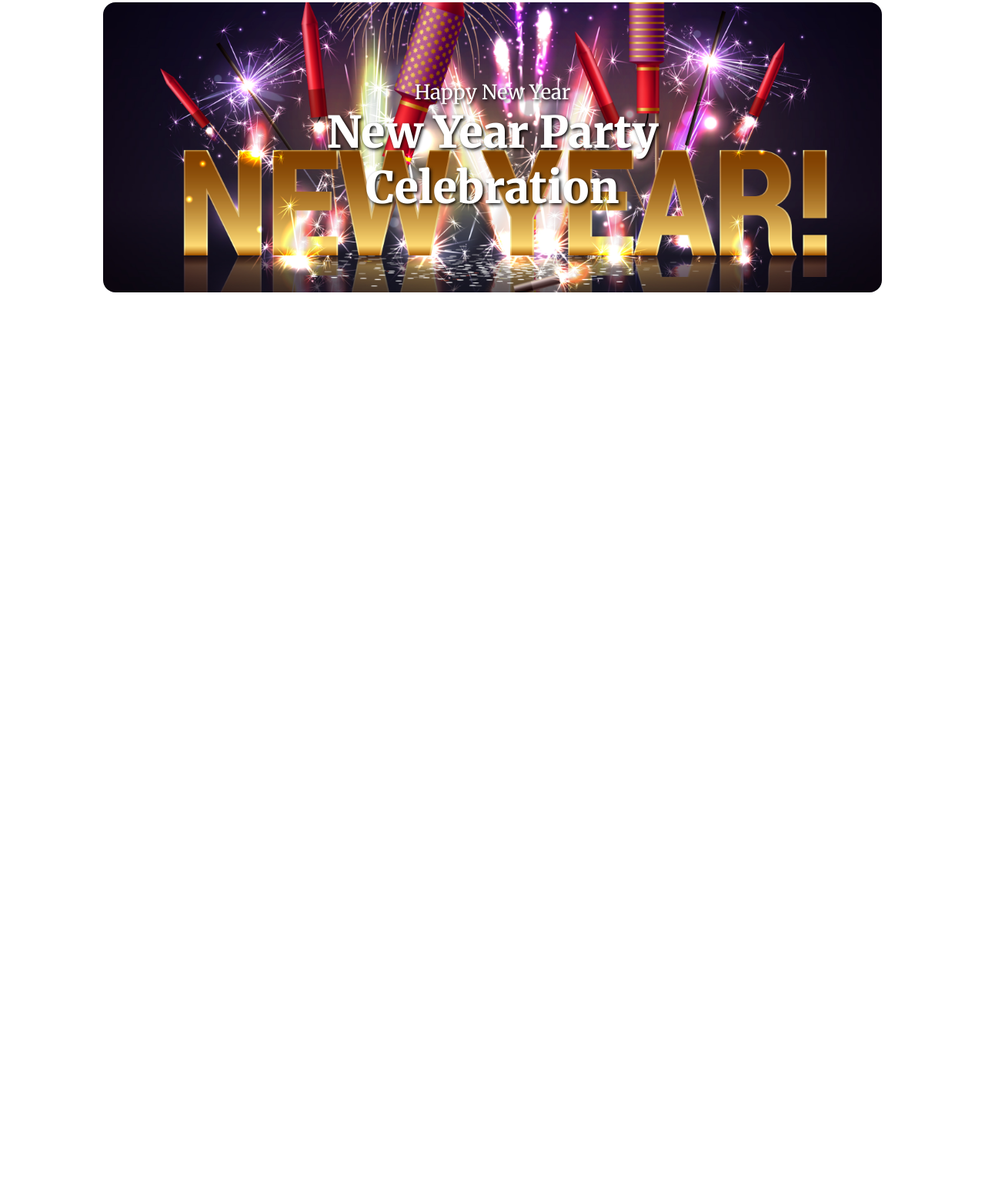
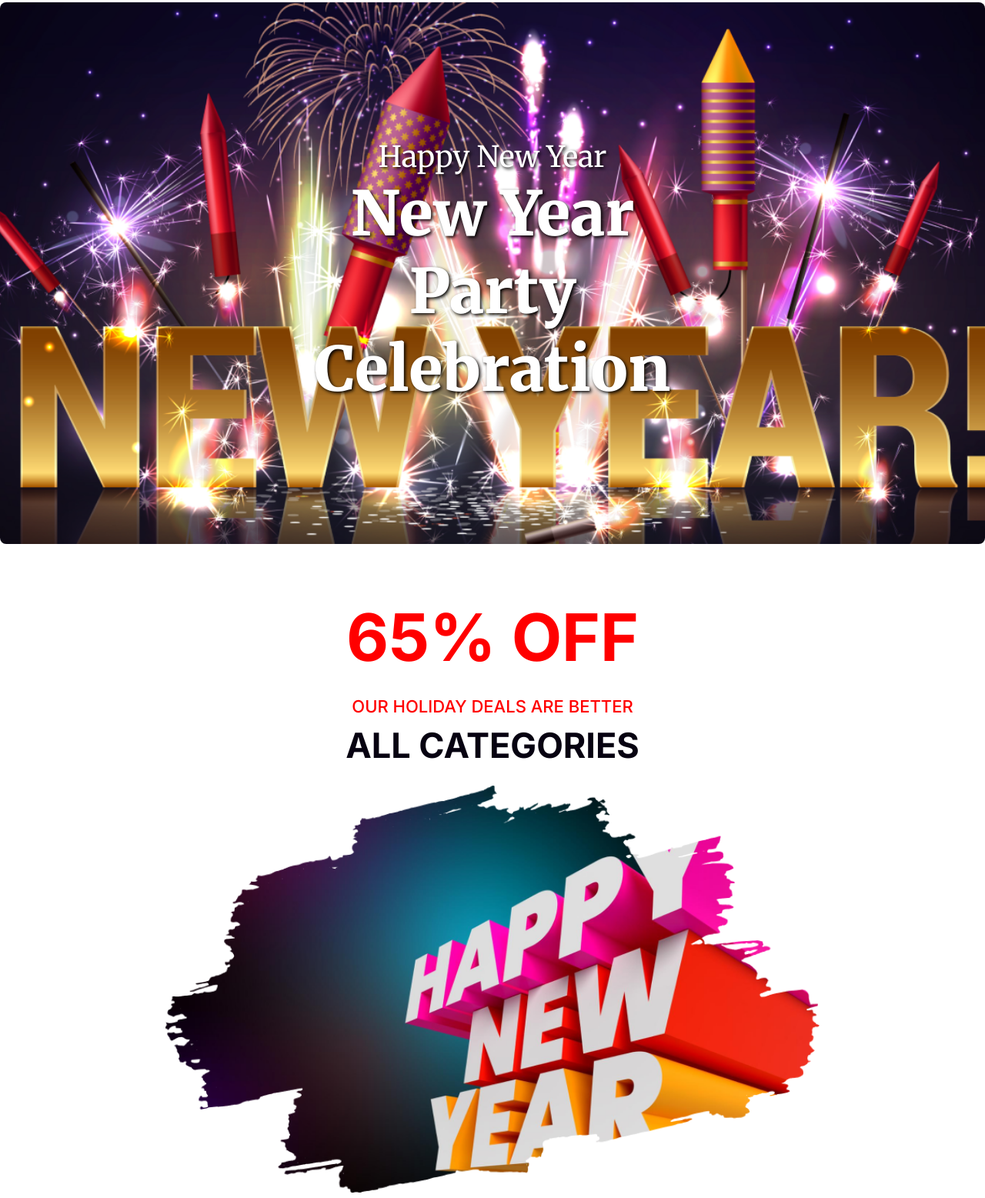
Before and after one commit to Ahsanul-Islam-083/Assignment-1, a plain HTML site: page index.html in a window 1280 px wide. Shown: the part 27-1584 px from the top of the page at 77% size. Before the commit the page ends 800 px from the top, so only its background shows below. Drawn offline with Linux system fonts and the light colour scheme.

Commit message:
changed some of the code and added discount section

```diff
--- a/index.html
+++ b/index.html
@@ -1,11 +1,13 @@
 <!DOCTYPE html>
 <html lang="en">
+
 <head>
     <meta charset="UTF-8">
     <meta name="viewport" content="width=device-width, initial-scale=1.0">
     <title>Document</title>
     <link rel="stylesheet" href="style.css">
 </head>
+
 <body>
     <header>
         <div class="container banner">
@@ -15,5 +17,18 @@
             </div>
         </div>
     </header>
+    <section id="discount">
+        <div class="discount-content">
+            <div class="discount-text">
+                <h2>65% OFF</h2>
+                <p>OUR HOLIDAY DEALS ARE BETTER</p>
+                <h3>ALL CATEGORIES</h3>
+            </div>
+            <div class="discount-img">
+                <img src="resources/New-Year-Photo.png" alt="">
+            </div>
+        </div>
+    </section>
 </body>
+
 </html>
--- a/style.css
+++ b/style.css
@@ -1,35 +1,80 @@
 @import url('https://fonts.googleapis.com/css2?family=Inter:wght@100;200;300;400;500;600;700;800;900&family=Merriweather:ital,wght@0,300;0,400;0,700;0,900;1,300;1,400;1,700;1,900&display=swap');
-*{
+
+* {
     margin: 0;
     padding: 0;
     /* font-family: 'Inter', sans-serif;
     font-family: 'Merriweather', serif; */
 }
-.container{
-    width: 79%;
-    max-width: 1040px;
+
+.container {
+    width: 100%;
+    max-width: 1320px;
     margin: 0 auto;
 }
-.banner{
+
+h3 {
+    color: #070211;
+    text-align: center;
+    font-family: 'Inter', sans-serif;
+    font-size: 45px;
+    font-weight: 700;
+    margin-bottom: 25px;
+}
+
+.banner {
     margin-top: 30px;
     background-image: url('resources/Banner-Image.png');
     background-position: bottom;
     background-repeat: no-repeat;
     background-size: cover;
-    border-radius: 16px;
+    border-radius: 8px;
 }
-.banner .banner-text{
+
+.banner .banner-text {
     text-align: center;
-    padding: 100px 200px;
+    padding: 177px 340px;
     color: #fff;
     font-family: 'Merriweather', serif;
     text-shadow: 2px 2px 4px #000000;
 }
-.banner .banner-text p{
-font-size: 26px;
-font-weight: 400;
+
+.banner .banner-text p {
+    font-size: 38px;
+    font-weight: 400;
 }
-.banner .banner-text h1{
-font-size: 57px;
-font-weight: 900;
+
+.banner .banner-text h1 {
+    font-size: 80px;
+    font-weight: 900;
 }
+
+#discount .discount-content {
+    text-align: center;
+    margin: 70px auto;
+    font-family: Inter;
+    width: 100%;
+    max-width: 850px;
+}
+
+/* #discount .discount-content .discount-text{
+max-width: 300px;
+} */
+#discount .discount-content .discount-text h2 {
+    color: #F00;
+    font-size: 85px;
+    font-weight: 700;
+    margin-bottom: 25px;
+}
+
+#discount .discount-content .discount-text p{
+    color: #F00;
+    font-size: 22px;
+    font-weight: 500;
+    margin-bottom: 10px;
+}
+
+#discount .discount-content .discount-img img {
+    text-align: center;
+    width: 100%;
+}
```
Also changed, not shown: resources/New-Year-Photo.png (renamed from resources/New Year Photo.png).
